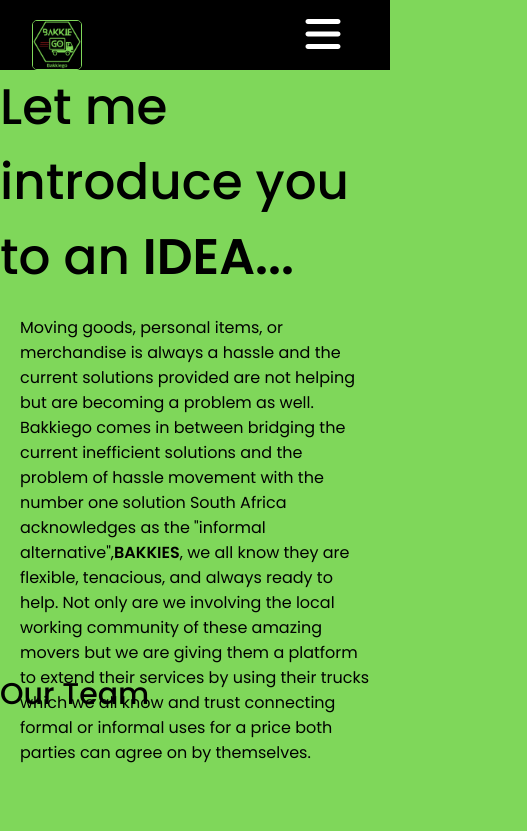
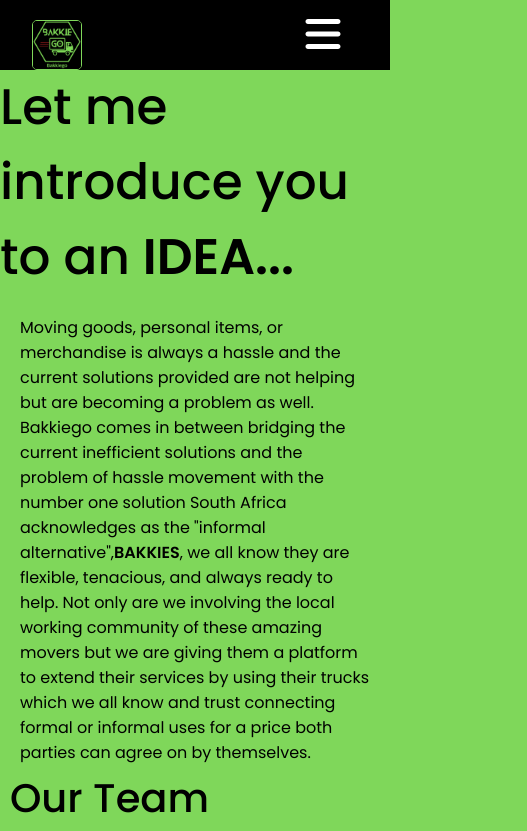
Before and after one commit to leke15/bakkigofree, a React (Create React App) app: page /About in a window 390 px wide. Shown: the top 831 px of the page, 527 px wide, since content can reach past the window. Built offline with nearby package versions, Linux system fonts and the light colour scheme.

Commit message:
team heading class fix

```diff
--- a/src/components/about/about.css
+++ b/src/components/about/about.css
@@ -55,7 +55,7 @@
   text-align: left;
 }
 
-@media (max-width: 375px) {
+@media (max-width: 412px) {
 
   .team-heading{
     margin-top: 52rem;
@@ -79,6 +79,6 @@
 
 @media (max-width: 425px) {
   .team-heading{
-    margin-top: 42rem;
+    margin-top: 48rem;
   }
 }
```
